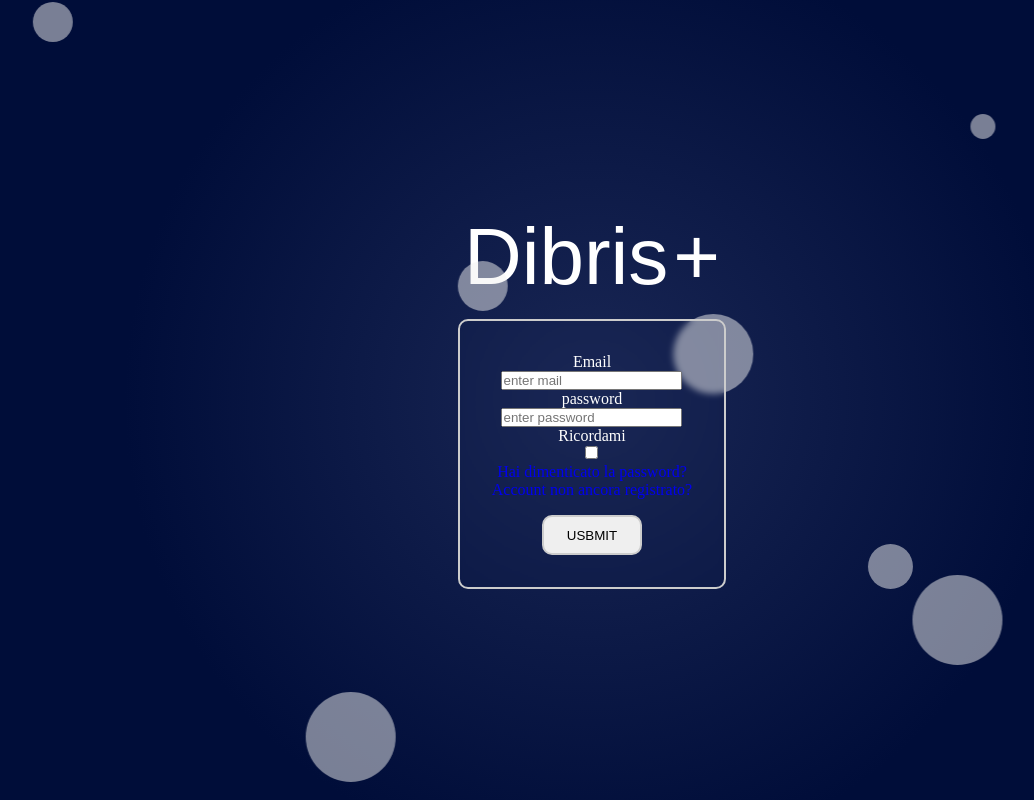
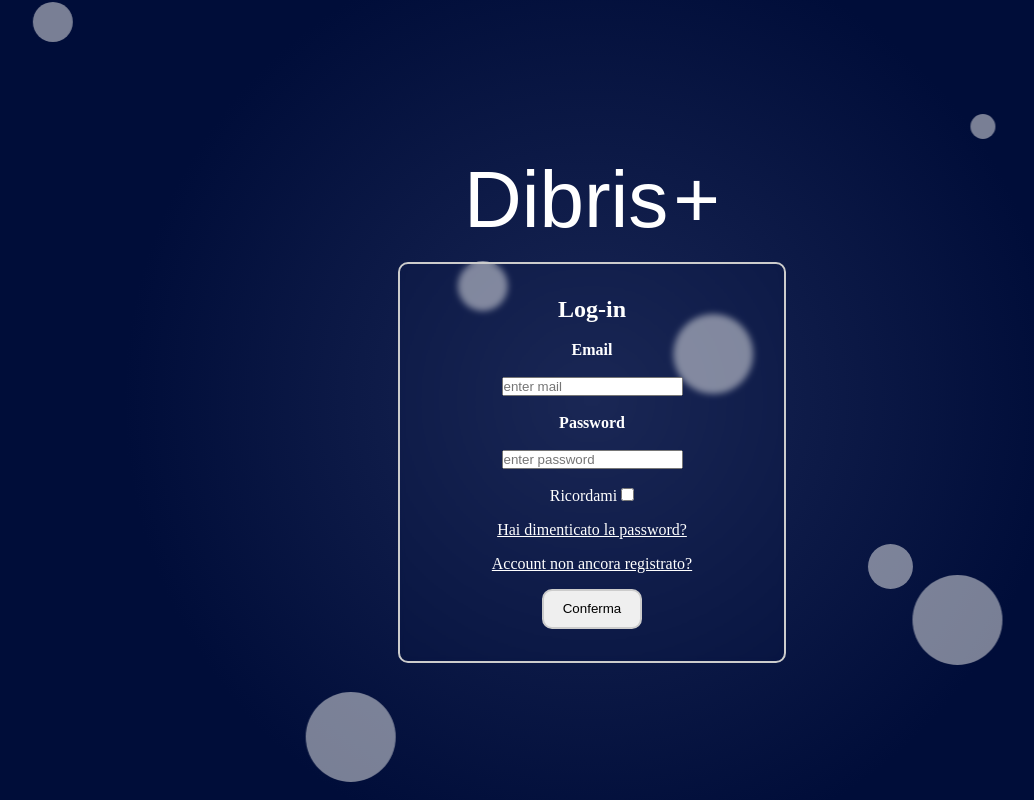
Before and after one commit to YuriRomano02/DibrisPlus, a PHP site: page /login.php in a window 1280 px wide. Shown: the whole page, without its empty margins (48-1082 px from the left). Run offline with PHP 8.4, Linux system fonts and the light colour scheme; some web fonts are replaced.

Commit message:
Completato per il momento il login

```diff
--- a/site/login/login.php
+++ b/site/login/login.php
@@ -107,34 +107,37 @@ $mysqli->close();
     </section>
 
 
-    <div id = "div_logo">
+    <div id="div_logo">
         <p>Dibris</p>
         <p id="stellina">+</p>
     </div>
 
 
     <form action="login.php" method="post">
-            <label for="email" class="email">Email</label><br>
-            <input type="email" placeholder="enter mail" id="email" name="Email"
-                value="<?php if (isset($_COOKIE['email'])) {
+
+        <h2>Log-in</h2><br>
+
+        <label for="email">
+            <h4>Email</h4>
+        </label><br>
+        <input type="email" placeholder="enter mail" name="Email" value="<?php if (isset($_COOKIE['email'])) {
             echo $_COOKIE['email'];
-                } ?>" required><br>
+        } ?>" required><br><br>
 
-            <label for="password" class="pass">password</label><br>
-            <input type="password" placeholder="enter password" id="password" maxlength="24" minlength="6"
-                name="password" value="<?php if (isset($_COOKIE['password'])) {
+        <label for="password">
+            <h4>Password</h4>
+        </label><br>
+        <input type="password" placeholder="enter password" maxlength="24" minlength="6" name="password" value="<?php if (isset($_COOKIE['password'])) {
             echo $_COOKIE['password'];
-                } ?>"
-                required><br>
+        } ?>" required><br><br>
 
-            <label for="remember">Ricordami</label><br>
-            <input type="checkbox" id="remember" name="remember">
+        <label for="remember">Ricordami</label>
+        <input type="checkbox" name="remember">
 
-            <div>
         <p><a href="../registration/info.html">Hai dimenticato la password?</a></p>
         <p><a href="../registration/registration.html">Account non ancora registrato?</a></p>
-            </div>
-        <button type="submit" name="submit" class="registerbtn">USBMIT</button>
+
+        <button type="submit" name="submit" class="registerbtn">Conferma</button>
     </form>
 </body>
 
--- a/site/login/style.css
+++ b/site/login/style.css
@@ -13,7 +13,14 @@ body {
 }
 
 a{
-  text-decoration: none ;
+  color: white;
+}
+p{
+  margin-top: 1rem;
+}
+
+label{
+  padding: auto;
 }
 
 .registerbtn {
@@ -27,6 +34,7 @@ a{
 }
 
 form {
+  width: 20rem;
   text-align: center;
   border: 2px solid #ccc;
   border-radius: 10px;
@@ -34,6 +42,9 @@ form {
   padding: 2rem;
   backdrop-filter: blur(3px);
   color: white;
+}
+
+input{
 }
 
 #div_logo {
```
Lines whose indentation alone changed are shown as unchanged.
